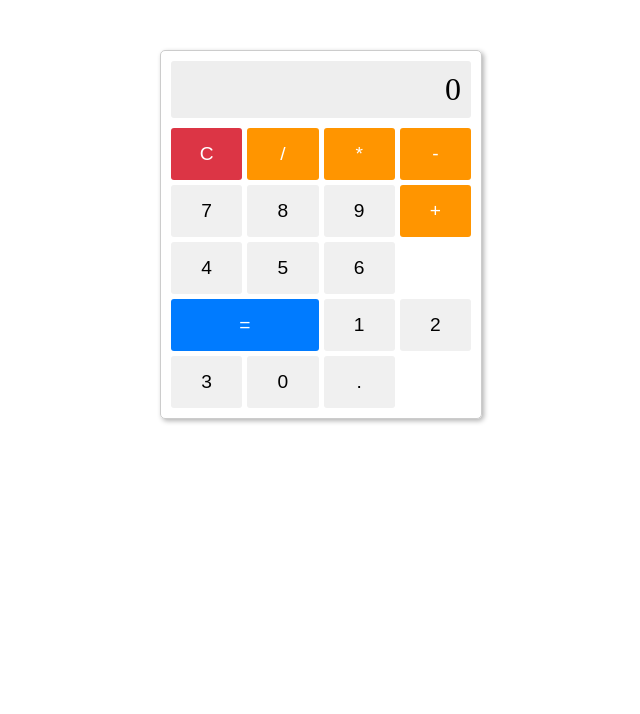
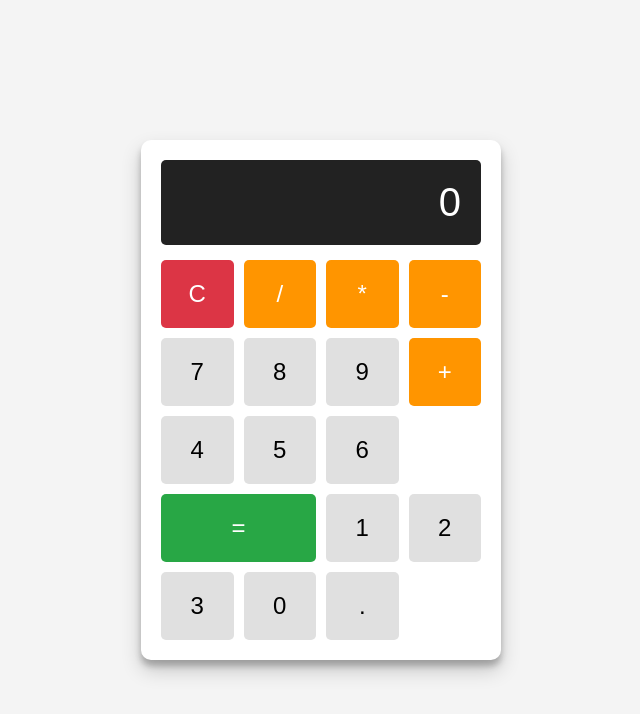
Before and after one commit to tanish111/fleet-bot-3, a plain HTML site: page index.html in a window 1280 px wide. Shown: the whole page, without its empty margins (319-959 px from the left). Drawn offline with Linux system fonts and the light colour scheme.

Commit message:
6c52346ff5c069ecfd9a7e5f460bdd65bde5cffafb28bf5d8e7dc4887b362f79-50b2c6dc36bd-Style the calculator using CSS

```diff
--- a/style.css
+++ b/style.css
@@ -1,39 +1,52 @@
-/* Basic styles for the calculator */
+body {
+    font-family: 'Arial', sans-serif;
+    display: flex;
+    justify-content: center;
+    align-items: center;
+    min-height: 100vh;
+    background-color: #f4f4f4;
+    margin: 0;
+}
+
 #calculator {
-    width: 300px;
-    margin: 50px auto;
-    border: 1px solid #ccc;
-    padding: 10px;
-    border-radius: 5px;
-    box-shadow: 2px 2px 5px rgba(0,0,0,0.3);
+    width: 320px;
+    background-color: #fff;
+    border-radius: 10px;
+    box-shadow: 0 10px 20px rgba(0, 0, 0, 0.19), 0 6px 6px rgba(0, 0, 0, 0.23);
+    padding: 20px;
 }
 
 #display {
-    background-color: #eee;
-    padding: 10px;
-    font-size: 2em;
+    background-color: #222;
+    color: #fff;
+    padding: 20px;
+    font-size: 2.5em;
     text-align: right;
-    border-radius: 3px;
-    margin-bottom: 10px;
+    border-radius: 5px;
+    margin-bottom: 15px;
+    overflow: hidden;
+    white-space: nowrap;
+    text-overflow: ellipsis;
 }
 
 .buttons {
     display: grid;
     grid-template-columns: repeat(4, 1fr);
-    grid-gap: 5px;
+    grid-gap: 10px;
 }
 
 button {
-    padding: 15px;
-    font-size: 1.2em;
+    padding: 20px;
+    font-size: 1.5em;
     border: none;
-    border-radius: 3px;
-    background-color: #f0f0f0;
+    border-radius: 5px;
+    background-color: #e0e0e0;
     cursor: pointer;
+    transition: background-color 0.2s ease;
 }
 
 button:hover {
-    background-color: #ddd;
+    background-color: #d0d0d0;
 }
 
 .operator {
@@ -42,17 +55,17 @@ button:hover {
 }
 
 .operator:hover {
-    background-color: #cc7700;
+    background-color: #e68a00;
 }
 
 .equals {
-    background-color: #007bff;
+    background-color: #28a745;
     color: white;
     grid-column: span 2;
 }
 
 .equals:hover {
-    background-color: #0056b3;
+    background-color: #218838;
 }
 
 .clear {
@@ -65,9 +78,9 @@ button:hover {
 }
 
 .decimal {
-    background-color: #f0f0f0;
+    background-color: #e0e0e0;
 }
 
 .decimal:hover {
-    background-color: #ddd;
+    background-color: #d0d0d0;
 }
```
